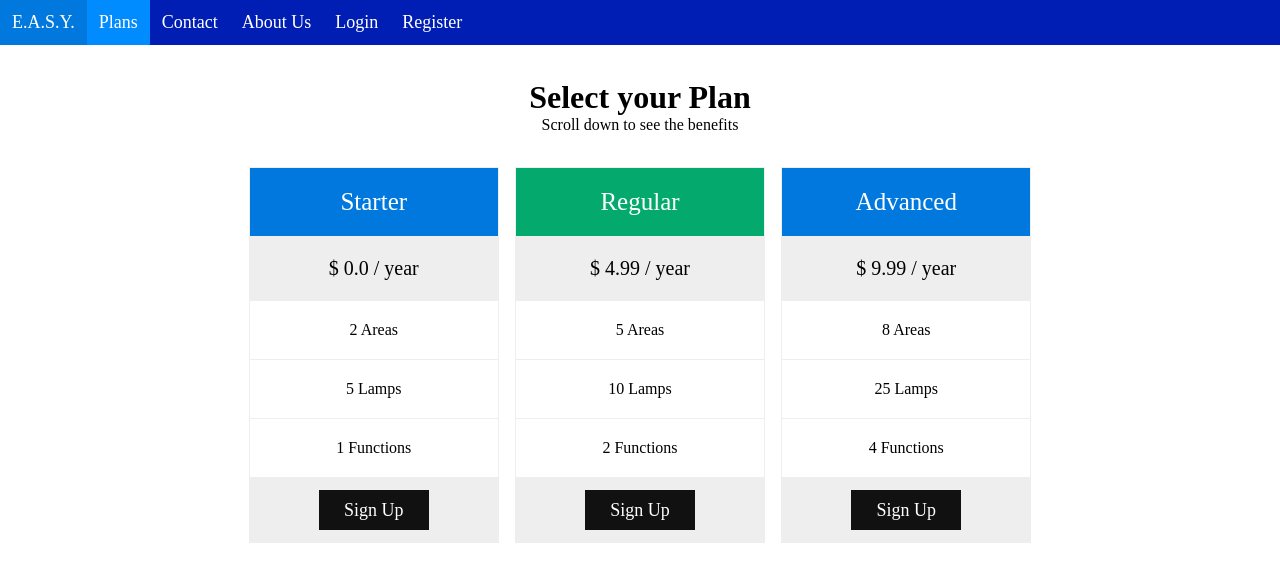
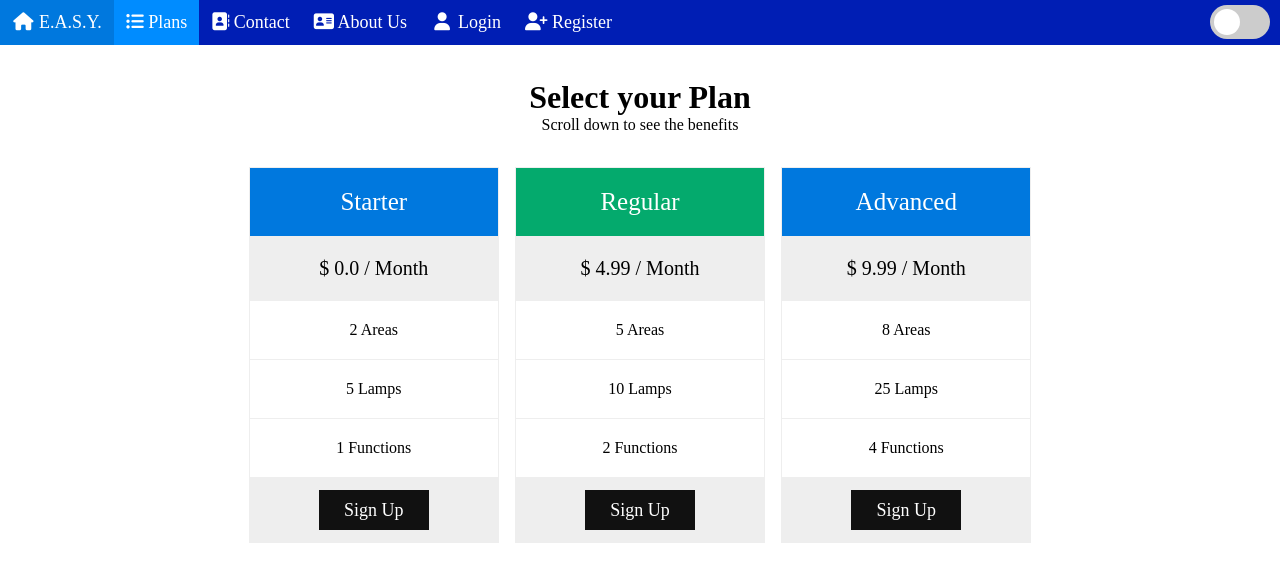
Before and after one commit to skptjan/EASY, a Django app: page /plans in a window 1280 px wide. Shown: the top 582 px of the page. Run offline with Django 4.2, Linux system fonts and the light colour scheme; data comes from the database, SQL or seed files in the repository; both versions use the stored data as it was after the commit; some libraries are stand-ins or nearby versions.

Commit message:
Toggle switch DarkMode

```diff
--- a/EASY/Frontend/views.py
+++ b/EASY/Frontend/views.py
@@ -1,3 +1,5 @@
+from urllib import response
+
 from django.shortcuts import render, redirect
 from django.contrib.auth import login, logout, authenticate
 import os
--- a/EASY/Static/Frontend/CSS/index.css
+++ b/EASY/Static/Frontend/CSS/index.css
@@ -4,6 +4,11 @@
         margin: 0;
         padding: 0;
         box-sizing: border-box;
+    }
+
+    .dark-mode {
+        background-color: #001356;
+        color: white;
     }
 
     .navbar{
@@ -31,4 +36,74 @@
     main{
         padding : 16px;
     }
+
+    /* Slider-dark-mode */
+    /* The switch - the box around the slider */
+    label{
+        float: right;
+        margin-right: 10px;
+        margin-top: 5px;
+    }
+
+    .switch {
+      position: relative;
+      display: inline-block;
+      width: 60px;
+      height: 34px;
+    }
+
+    /* Hide default HTML checkbox */
+    .switch input {
+      opacity: 0;
+      width: 0;
+      height: 0;
+    }
+
+    /* The slider */
+    .slider {
+      position: absolute;
+      cursor: pointer;
+      top: 0;
+      left: 0;
+      right: 0;
+      bottom: 0;
+      background-color: #ccc;
+      -webkit-transition: .4s;
+      transition: .4s;
+    }
+
+    .slider:before {
+      position: absolute;
+      content: "";
+      height: 26px;
+      width: 26px;
+      left: 4px;
+      bottom: 4px;
+      background-color: white;
+      -webkit-transition: .4s;
+      transition: .4s;
+    }
+
+    input:checked + .slider {
+      background-color: #2196F3;
+    }
+
+    input:focus + .slider {
+      box-shadow: 0 0 1px #2196F3;
+    }
+
+    input:checked + .slider:before {
+      -webkit-transform: translateX(26px);
+      -ms-transform: translateX(26px);
+      transform: translateX(26px);
+    }
+
+    /* Rounded sliders */
+    .slider.round {
+      border-radius: 34px;
+    }
+
+    .slider.round:before {
+      border-radius: 50%;
+    }
 }
--- a/EASY/Static/Frontend/CSS/plans.css
+++ b/EASY/Static/Frontend/CSS/plans.css
@@ -45,6 +45,7 @@
 
     .price .grey {
         background-color: #eee;
+        color: black;
         font-size: 20px;
     }
 
--- /dev/null
+++ b/EASY/Static/Frontend/JS/index.js
@@ -0,0 +1,7 @@
+function DarkMode() {
+    var element = document.body;
+    element.classList.toggle("dark-mode");
+}
+
+console.log("Dark Mode ready to toggle");
+// console.log("Dark Mode: " + darkmode);
--- a/EASY/Templates/Frontend/index.html
+++ b/EASY/Templates/Frontend/index.html
@@ -3,31 +3,39 @@
 <!DOCTYPE html>
 <html lang="en">
 <head>
-    <meta charset="UTF-8">
     <title>E.A.S.Y.</title>
     <link rel="stylesheet" href="{% static 'Frontend/CSS/index.css' %}">
+    <script src="{% static 'Frontend/JS/index.js' %}"></script>
+    <meta name="viewport" content="width=device-width, initial-scale=1" charset="UTF-8">
+    <script src="https://kit.fontawesome.com/cddfe601ba.js"></script>
+
 </head>
 <body>
    <header>
        <nav class="navbar">
             <a href="/" {% if request.get_full_path == "/" %} class="active" {% endif %}><i class="fa fa-fw fa-home"></i> E.A.S.Y.</a>
             {% if not user.is_authenticated %}
-                <a href="/plans"{% if request.get_full_path == "/plans" %} class="active" {% endif %}>Plans</a>
-                <a href="/contact"{% if request.get_full_path == "/contact" %} class="active" {% endif %}><i class="fa fa-fw fa-envelope"></i> Contact</a>
-                <a href="/about-us"{% if request.get_full_path == "/about-us" %} class="active" {% endif %}>About Us</a>
+                <a href="/plans"{% if request.get_full_path == "/plans" %} class="active" {% endif %}><i class="fa-solid fa-list-ul"></i> Plans</a>
+                <a href="/contact"{% if request.get_full_path == "/contact" %} class="active" {% endif %}><i class="fa-solid fa-address-book"></i> Contact</a>
+                <a href="/about-us"{% if request.get_full_path == "/about-us" %} class="active" {% endif %}><i class="fa-solid fa-address-card"></i> About Us</a>
                 <a href="/login"{% if request.get_full_path == "/login" %} class="active" {% endif %}><i class="fa fa-fw fa-user"></i> Login</a>
-                <a href="/register"{% if request.get_full_path == "/register" %} class="active" {% endif %}>Register</a>
+                <a href="/register"{% if request.get_full_path == "/register" %} class="active" {% endif %}><i class="fa-solid fa-user-plus"></i> Register</a>
             {% else %}
-                <a href="/dashboard"{% if request.get_full_path == "/dashboard" %} class="active" {% endif %}>Dashboard</a>
-                <a href="/profile"{% if request.get_full_path == "/profile" %} class="active" {% endif %}>Profile</a>
-                <a href="/plans"{% if request.get_full_path == "/plans" %} class="active" {% endif %}>Plans</a>
+                <a href="/dashboard"{% if request.get_full_path == "/dashboard" %} class="active" {% endif %}><i class="fa-solid fa-chart-line"></i> Dashboard</a>
+                <a href="/profile"{% if request.get_full_path == "/profile" %} class="active" {% endif %}><i class="fa-solid fa-user"></i> Profile</a>
+                <a href="/plans"{% if request.get_full_path == "/plans" %} class="active" {% endif %}><i class="fa-solid fa-list-ul"></i> Plans</a>
 
-                {% if user.is_superuser %} <a href="/admin">Admin</a> {% endif %}
+                {% if user.is_superuser %} <a href="/admin"><i class="fa-solid fa-database"></i> Admin</a> {% endif %}
 
-                <a href="/logout"{% if request.get_full_path == "/logout" %} class="active" {% endif %}>Logout</a>
+                <a href="/logout"{% if request.get_full_path == "/logout" %} class="active" {% endif %}><i class="fa-solid fa-right-from-bracket"></i> Logout</a>
             {% endif  %}
 
+            <label class="switch">
+                <input type="checkbox" onclick="DarkMode()">
+                <span class="slider round"></span>
+            </label>
         </nav>
+
    </header>
 
     <main>
@@ -38,4 +46,5 @@
 
     </footer>
 </body>
+
 </html>
--- a/EASY/Templates/Frontend/plans.html
+++ b/EASY/Templates/Frontend/plans.html
@@ -19,7 +19,7 @@
             <div class="columns">
                 <ul class="price">
                     <li class="header"  {% if p.plan_name == 'Regular' %} style="background-color:#04AA6D" {% endif %}>{{ p.plan_name }}</li>
-                    <li class="grey">$ {{ p.plan_price }} / year</li>
+                    <li class="grey">$ {{ p.plan_price }} / Month</li>
                     <li>{{ p.number_off_areas }} Areas</li>
                     <li>{{ p.number_off_lamps }} Lamps</li>
                     <li>{{ p.number_off_functions }} Functions</li>
```
Also changed, not shown: EASY/db.sqlite3.
